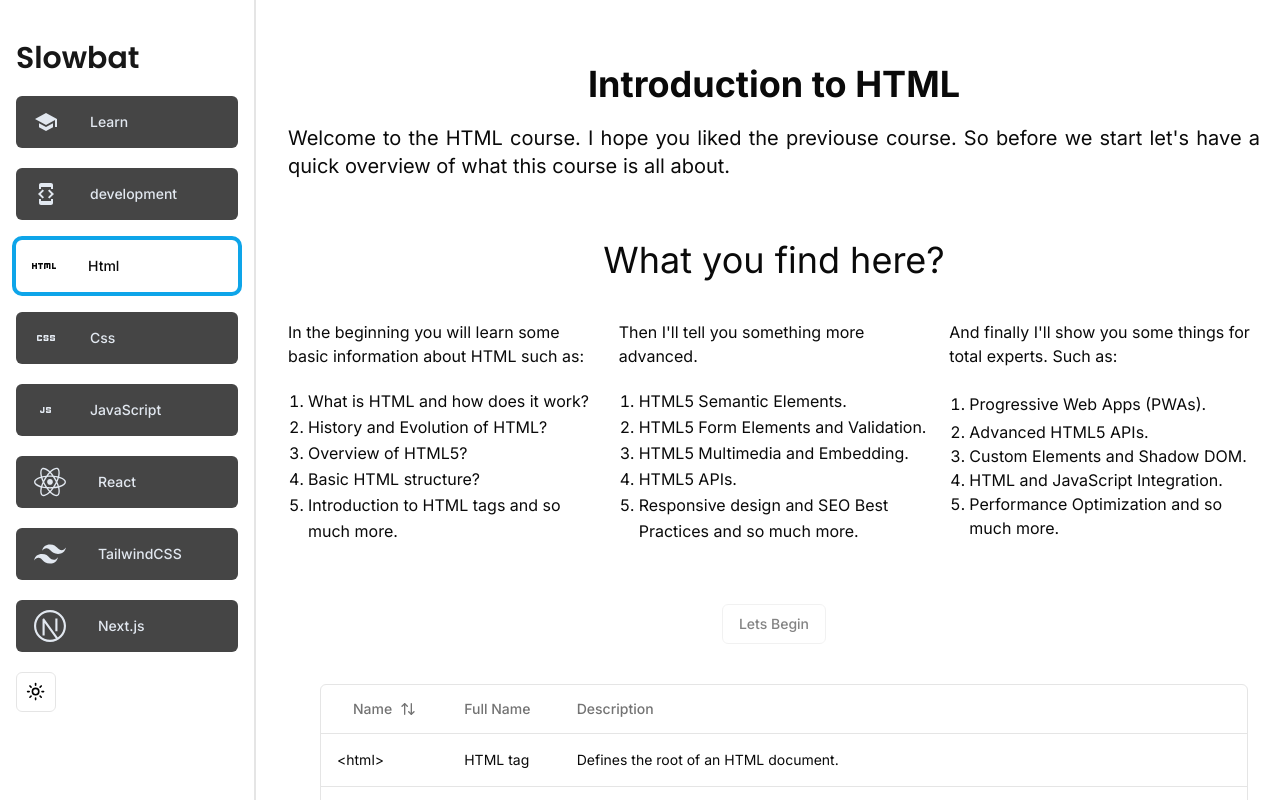
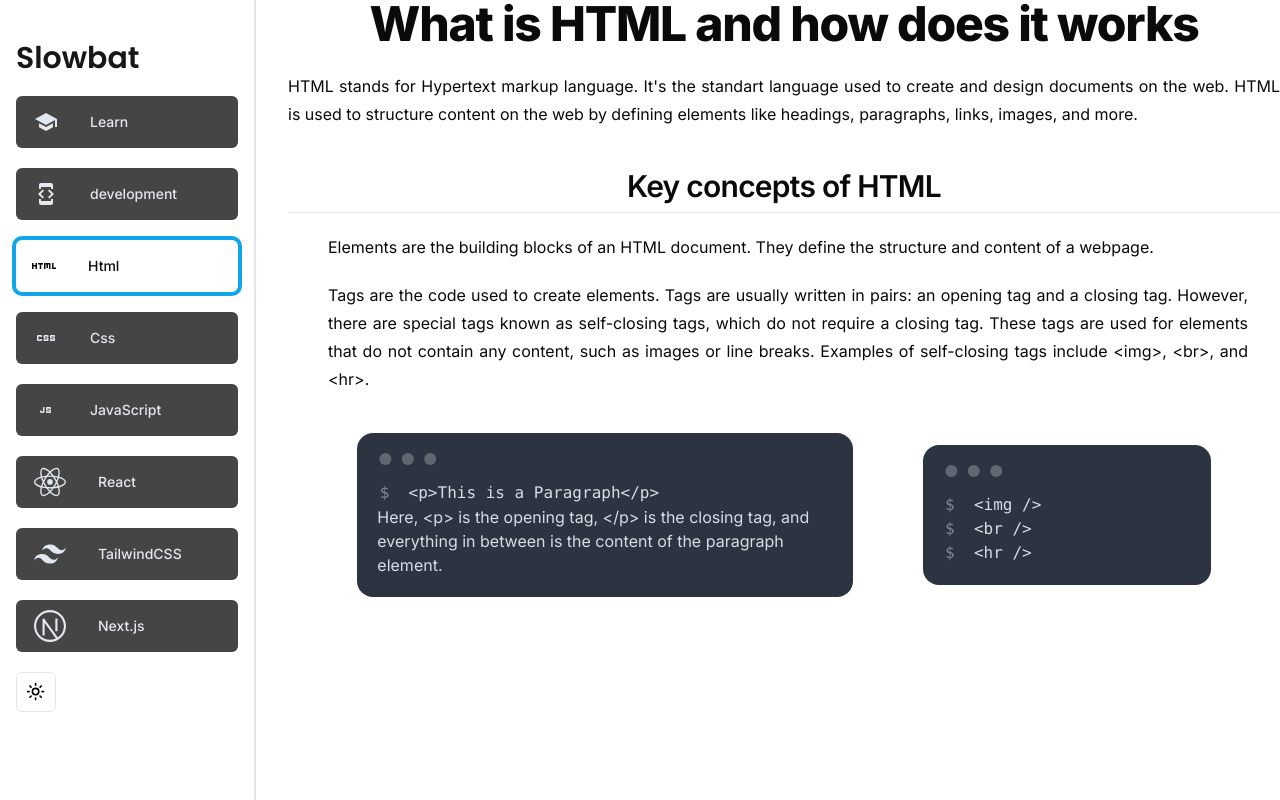
Before and after one commit to Slowbat200/web-dev-courseo, a Next.js app: page /html in a window 1280 px wide. Shown: the top 800 px of the page. Built offline with nearby package versions, Linux system fonts and the light colour scheme.

Commit message:
adding new content

```diff
--- /dev/null
+++ b/app/(main)/(routes)/html/(pages)/(routes)/(beginner)/components/bot.tsx
@@ -0,0 +1,21 @@
+type BotProps = {
+  message: string;
+};
+
+const Bot = ({ message }: BotProps) => {
+  return (
+    <div className='relative'>
+
+      <div className='w-fit p-[10px] rounded-3xl bg-blue-300 shadow-[0 0 10px 0 rgba(0, 0, 0, 0.1)] rounded-[90px 90px 70px 70px]'>
+        <div className='bg-gray-900 border-2 border-white w-[150px] h-[120px] flex justify-center items-center rounded-xl'>
+          <div className='gap-[20px] flex justify-between items-center'>
+            <div className='w-[40px] h-[60px] bg-white rounded-[50%] relative border-none animate-move'></div>
+            <div className='w-[40px] h-[60px] bg-white rounded-[50%] relative border-none animate-move'></div>
+          </div>
+        </div>
+      </div>
+    </div>
+  );
+};
+
+export default Bot;
--- /dev/null
+++ b/app/(main)/(routes)/html/(pages)/(routes)/(beginner)/page.tsx
@@ -0,0 +1,67 @@
+import { html } from '@/constants';
+
+const BegginerPage = () => {
+  return (
+    <div id='section'>
+      <div>
+        {html
+          .filter((item) => item.id === 0)
+          .map((item) => (
+            <div key={item.id}>
+              <h1 className='text-center text-4xl lg:text-5xl scroll-m-20 font-extrabold tracking-tight'>
+                {item.name}
+              </h1>
+              <p className='leading-7 pl-2 lg:pl-0 [&:not(:first-child)]:mt-6 text-justify lg:mx-0 mx-8'>
+                {item.description}
+              </p>
+            </div>
+          ))}
+      </div>
+      <div className='mt-10'>
+        {html
+          .filter((item) => item.id === 1)
+          .map((item) => (
+            <div key={item.id}>
+              <h2 className='text-center scroll-m-20 first:mt-0 border-b pb-2 text-3xl font-semibold tracking-tight '>
+                {item.name}
+              </h2>
+              <span>
+                <p className='text-justify mx-8 pl-2 lg:mt-5 leading-7 [&:not(:first-child)]:mt-6'>
+                  {item.description}
+                </p>
+                <p className='text-justify mx-8 pl-2 leading-7 [&:not(:first-child)]:mt-5'>
+                  {item.description_2}
+                </p>
+              </span>
+            </div>
+          ))}
+      </div>
+      <div className='flex justify-evenly items-center mt-10'>
+        <div className='mockup-code w-[50%]'>
+          <pre data-prefix='$'>
+            <code>&lt;p&gt;</code>
+            <span>This is a Paragraph</span>
+            <code>&lt;/p&gt;</code>
+          </pre>
+          <p className='px-5'>
+            Here, &lt;p&gt; is the opening tag, &lt;/p&gt; is the closing tag,
+            and everything in between is the content of the paragraph element.
+          </p>
+        </div>
+        <div className='mockup-code w-fit gap-x-10'>
+          <pre data-prefix='$'>
+            <code>&lt;img /&gt;</code>
+          </pre>
+          <pre data-prefix='$'>
+            <code>&lt;br /&gt;</code>
+          </pre>
+          <pre data-prefix='$'>
+            <code>&lt;hr /&gt;</code>
+          </pre>
+        </div>
+      </div>
+    </div>
+  );
+};
+
+export default BegginerPage;
--- /dev/null
+++ b/app/(main)/(routes)/html/(pages)/(routes)/(intermediate)/page.tsx
@@ -0,0 +1,7 @@
+const IntermediatePage = () => {
+    return (
+        <div>Intermediate</div>
+     );
+}
+
+export default IntermediatePage;
--- /dev/null
+++ b/app/(main)/(routes)/html/(pages)/(routes)/(profesional)/page.tsx
@@ -0,0 +1,7 @@
+const ProfesionalPage = () => {
+    return (
+        <div>Profesional</div>
+     );
+}
+
+export default ProfesionalPage;
--- a/app/(main)/(routes)/html/_components/intro.tsx
+++ b/app/(main)/(routes)/html/_components/intro.tsx
@@ -1,9 +1,14 @@
-'use client'
-import { Button } from "@/components/ui/button";
-import { useRouter } from "next/navigation";
+'use client';
+import { Button } from '@/components/ui/button';
+import { useRouter } from 'next/navigation';
+import BegginerPage from '../(pages)/(routes)/(beginner)/page';
 
 export default function Intro() {
-  const router = useRouter()
+  const router = useRouter();
+  const onClick = () => {
+    const section = document.getElementById('section');
+    section?.scrollIntoView({ behavior: 'smooth' });
+  };
   return (
     <div className='pr-5'>
       <h1 className='text-2xl lg:text-3xl xl:text-4xl 2xl:text-5xl font-bold text-center'>
@@ -12,8 +17,8 @@ export default function Intro() {
       <article>
         <p className='text-md pt-5 lg:text-lg xl:text-xl 2xl:text-2xl leading-relaxed pl-5 lg:px-0 text-justify'>
           Welcome to the HTML course. I hope you liked the previouse course. So
-          before we start let&apos;s have a quick overview of what this course is all
-          about.
+          before we start let&apos;s have a quick overview of what this course
+          is all about.
         </p>
       </article>
       <div className='flex justify-center items-center'>
@@ -61,14 +66,16 @@ export default function Intro() {
                   <p>HTML5 APIs.</p>
                 </li>
                 <li className='list-decimal'>
-                  <p>Responsive design and SEO Best Practices and so much more.</p>
+                  <p>
+                    Responsive design and SEO Best Practices and so much more.
+                  </p>
                 </li>
               </ul>
             </span>
             <span className='flex flex-col gap-y-5 lg:pl-0 lg:pt-0 pl-8 pt-5'>
               <p>
-                And finally I&apos;ll show you some things for total experts. Such
-                as:
+                And finally I&apos;ll show you some things for total experts.
+                Such as:
               </p>
               <ul className='pl-5'>
                 <li className='list-decimal leading-8'>
@@ -92,7 +99,12 @@ export default function Intro() {
         </div>
       </div>
       <div className='flex justify-center items-center mt-10 pt-5'>
-        <Button disabled variant={"outline"} onClick={() => router.push('section') }>Lets Begin</Button>
+        <Button variant={'outline'} onClick={onClick}>
+          Lets Begin
+        </Button>
+      </div>
+      <div className='pt-16'>
+        <BegginerPage />
       </div>
     </div>
   );
--- a/app/(main)/(routes)/html/page.tsx
+++ b/app/(main)/(routes)/html/page.tsx
@@ -608,8 +608,8 @@ export default async function Html() {
       <div>
         <Intro />
       </div>
-      <div className='container pt-10'>
-        <DataTable columns={columns} data={data} />
+      <div className='container pt-16'>
+        {/* <DataTable columns={columns} data={data} /> */}
       </div>
     </section>
   );
--- /dev/null
+++ b/constants/index.ts
@@ -0,0 +1,18 @@
+export const html = [
+  {
+    id: 0,
+    name: 'What is HTML and how does it works',
+    description: `HTML stands for Hypertext markup language.
+    It's the standart language used to create and design documents on the web.
+    HTML is used to structure content on the web by defining elements like headings, paragraphs, links, images, and more.`,
+  },
+  {
+    id: 1,
+    name: 'Key concepts of HTML',
+    subName:'Elements and tags',
+    description:'Elements are the building blocks of an HTML document. They define the structure and content of a webpage.',
+    description_2:`Tags are the code used to create elements. Tags are usually written in pairs: an opening tag and a closing tag.
+    However, there are special tags known as self-closing tags, which do not require a closing tag. These tags are used for elements that do not contain any content,
+    such as images or line breaks. Examples of self-closing tags include <img>, <br>, and <hr>.`,
+  }
+  ];
--- a/package.json
+++ b/package.json
@@ -42,7 +42,7 @@
     "@types/node": "^20",
     "@types/react": "^18",
     "@types/react-dom": "^18",
-    "daisyui": "^4.10.2",
+    "daisyui": "^4.12.8",
     "eslint": "^8",
     "eslint-config-next": "14.2.2",
     "postcss": "^8.4.38",
--- a/tailwind.config.ts
+++ b/tailwind.config.ts
@@ -115,10 +115,41 @@ const config = {
           from: { height: 'var(--radix-accordion-content-height)' },
           to: { height: '0' },
         },
+        'move': {
+          '0%': {
+            height: '60px',
+            transform: 'translate(0, 0)',
+          },
+          '10%': {
+            height: '2px',
+            transform: 'translate(0, 10px)',
+          },
+          '20%': {
+            height: '60px',
+            transform: 'translate(0, 0)',
+          },
+          '35%': {
+            height: '2px',
+            transform: 'translate(0, 10px)',
+          },
+          '40%': {
+            height: '60px',
+            transform: 'translate(0, 0)',
+          },
+          '60%': {
+            height: '30px',
+            transform: 'translate(20px, 0)',
+          },
+          '100%': {
+            height: '50px',
+            transform: 'translate(0, 0)',
+          },
+        },
       },
       animation: {
         'accordion-down': 'accordion-down 0.2s ease-out',
         'accordion-up': 'accordion-up 0.2s ease-out',
+        move: 'move 6s infinite',
       },
     },
   },
```
Also changed, not shown: hooks/useModal.ts (+12 -0 lines), 1 other file (tests, documents, lock files or other folders).
